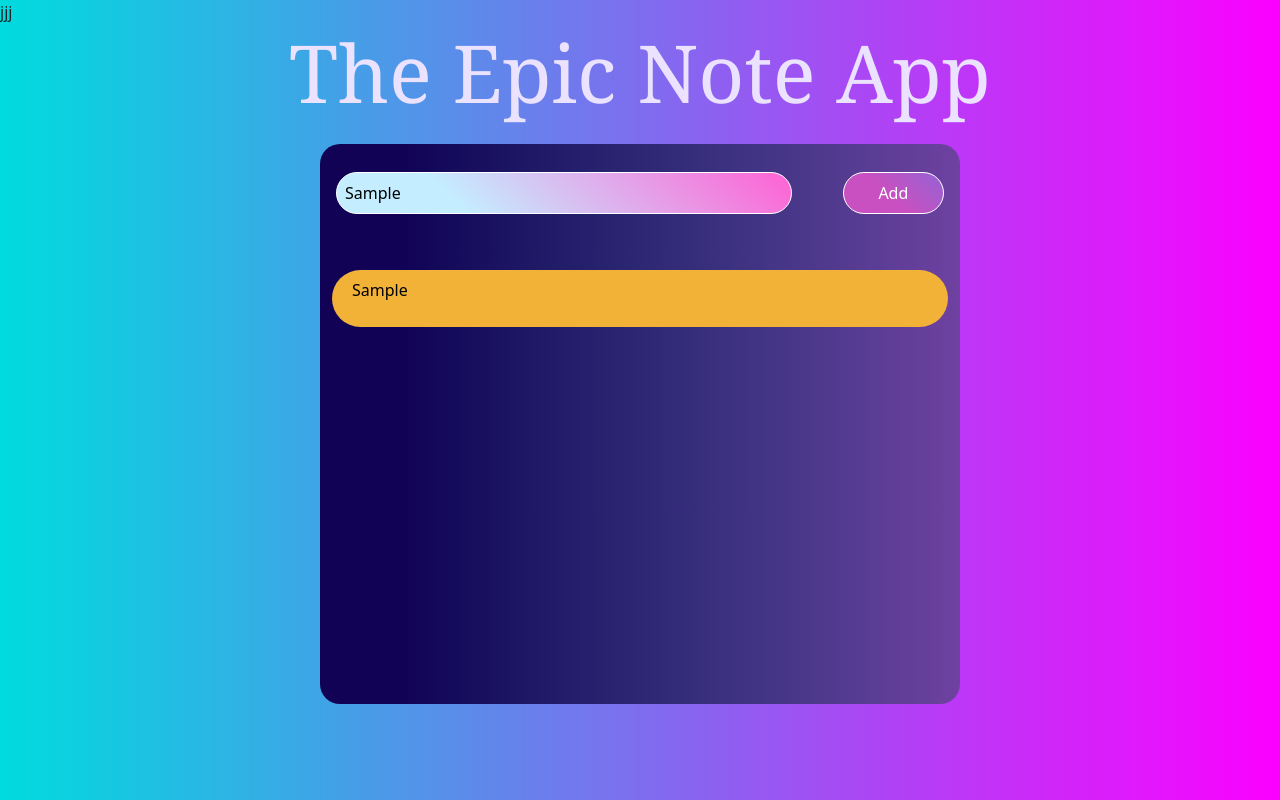
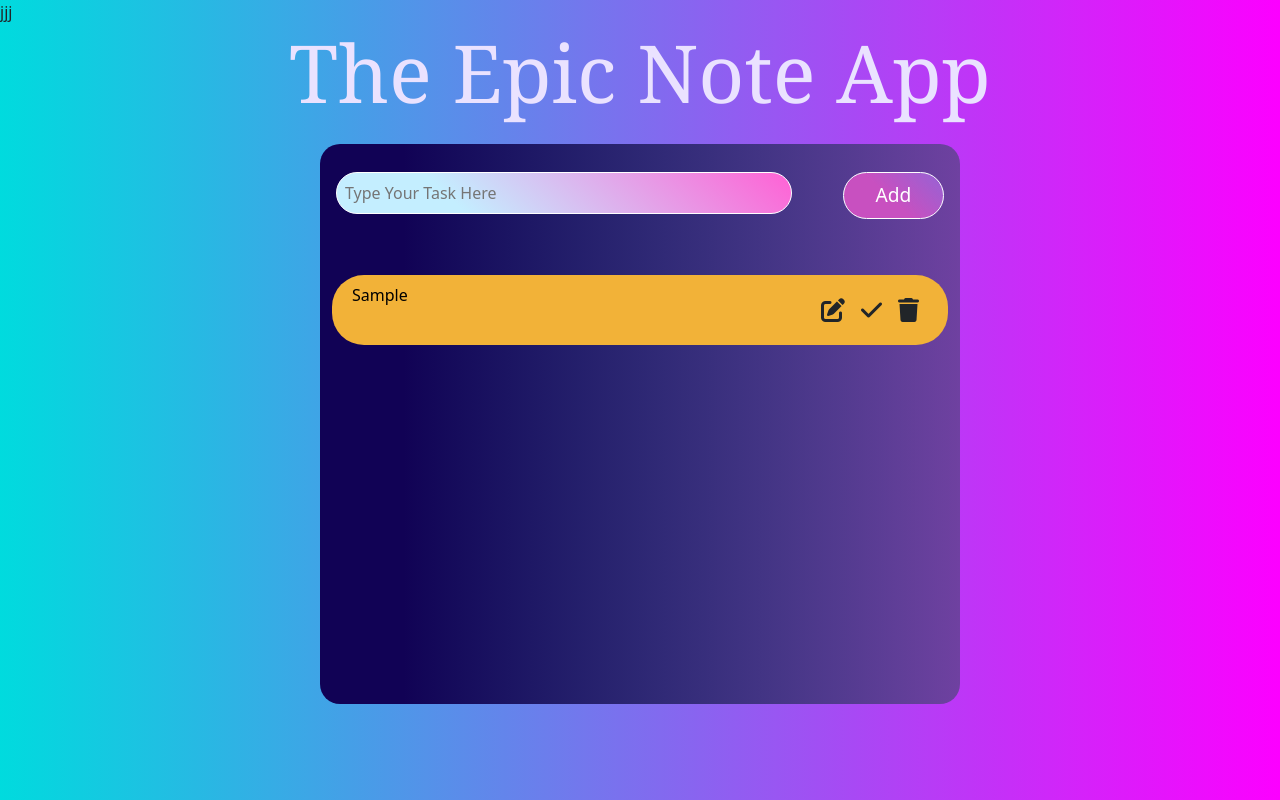
Before and after one commit to bishoysfayez/NotesApp-React, a React (Create React App) app: page / in a window 1280 px wide. Both pictures are taken after typing "Sample" into the empty fields and a click on the button "Add". Built offline with nearby package versions, Linux system fonts and the light colour scheme.

Commit message:
Add files via upload

```diff
--- a/src/MainInputPage/MainInputPage.jsx
+++ b/src/MainInputPage/MainInputPage.jsx
@@ -6,7 +6,6 @@ export default function MainInputPage (){
     let notes = localStorage.getItem("notes") ? JSON.parse(localStorage.getItem("notes")) : [];
 
     let [postedNotes, setPostedNotes] = useState(notes)
-
 
 
     // marking done function
@@ -76,7 +75,7 @@ export default function MainInputPage (){
     if(document.getElementById('todoInput').value){
         let newNoteBody = document.getElementById('todoInput').value;
         let newNoteID = postedNotes.length
-        let newNote ={id:newNoteID, noteBody :newNoteBody, isDone: false};
+        let newNote ={id:newNoteID, noteBody :newNoteBody, isDone: false, toBeEdited:false};
         // updating state with the new note
         let copiedNotes = [...postedNotes]
         copiedNotes.push(newNote)
@@ -87,11 +86,85 @@ export default function MainInputPage (){
     } else {
         window.alert('empty note ignored - please add note')
     }
+    document.getElementById('todoInput').value = '';
+
 
 
 }
 
-// setup local storage
+// editing note
+
+const editNote = function (itemID){
+    //1-deeb copy
+    let copiedNotes = [...postedNotes];
+    let markedIndex = -1;
+    // find item with specific id - find index of element
+    for (let i = 0; i < copiedNotes.length; i++){
+        if(copiedNotes[i].id === itemID ){
+            markedIndex = i;
+            // set toBeEdited flag to true to mark it to the next function
+            copiedNotes[i].toBeEdited = true;
+        }
+    }
+    // put the note body before edit in the input field
+    document.getElementById('todoInput').value =  copiedNotes[markedIndex].noteBody;
+    // add class to the pointed note
+    document.querySelectorAll('.noteContainer').forEach((element, index)=>{
+        if (index === markedIndex){
+            element.classList.add('selectedForEdit')
+
+
+        } else{
+            element.classList.remove('selectedForEdit')
+        }
+        // set state to the nots array contains the "to be edited" flag
+        setPostedNotes(copiedNotes);
+        // update local storage
+        let savedPostedNotes = JSON.stringify(copiedNotes)
+        localStorage.setItem ("notes" ,savedPostedNotes);
+
+    })
+
+     // hiding the Add btn
+     document.querySelector('.addNoteBtn').classList.add('d-none');
+     document.querySelector('.editNoteBtn').classList.remove('d-none');
+
+
+
+};
+
+
+const postEditedNote = function (){
+
+    let copiedNotes = [...postedNotes];
+    // find item with specific id - find index of element
+    for (let i = 0; i < copiedNotes.length; i++){
+        if(copiedNotes[i].toBeEdited ){
+            copiedNotes[i].noteBody = document.getElementById('todoInput').value;
+            // removing toBeEdited flag
+            copiedNotes[i].toBeEdited = false;
+        }
+    }
+
+    // hiding the edit btn
+    document.querySelector('.addNoteBtn').classList.remove('d-none');
+    document.querySelector('.editNoteBtn').classList.add('d-none');
+    // remove editing class from note
+    let notesNodeList = document.querySelectorAll('.noteContainer')
+    for (let i = 0; i < notesNodeList.length; i++){
+        notesNodeList[i].classList.remove('selectedForEdit');
+
+    }
+
+    // set state
+    setPostedNotes(copiedNotes);
+    // update local storage
+    let savedPostedNotes = JSON.stringify(copiedNotes)
+    localStorage.setItem ("notes" ,savedPostedNotes);
+    // resetting input field
+    document.getElementById('todoInput').value = '';
+
+}
 
 
 
@@ -106,13 +179,14 @@ export default function MainInputPage (){
                   <input className='w-100 my-2' type="text" name="todoInput" id="todoInput" placeholder='Type Your Task Here'/>
                 </div>
                 <div className="col-md-2 p-0">
-                    <button className='w-100 m-0 rounded-5 my-2' type="submit" onClick={()=>{addNote()}}>Add</button>
+                    <button className='w-100 m-0 rounded-5 my-2 addNoteBtn visible' type="submit" onClick={()=>{addNote()}}>Add</button>
+                    <button className='w-100 m-0 rounded-5 my-2 editNoteBtn hidden d-none' type="submit" onClick={()=>{postEditedNote()}}>Edit</button>
                 </div>
             </div>
 
             <div className="notesContainer container-fluid d-flex flex-column-reverse align-items-center justify-content-center px-0 py-3 my-4">
                 {postedNotes.map((element)=>{
-                return  <Note isDone = {element.isDone} body={element.noteBody} id={element.id} key={element.id} deleteNote = {()=>deleteNote(element.id)} markDone = {()=>{markDone(element.id)}} />
+                return  <Note isDone = {element.isDone} body={element.noteBody} id={element.id} key={element.id} deleteNote = {()=>deleteNote(element.id)} markDone = {()=>{markDone(element.id)}} editNote = {()=>{editNote(element.id)}} />
 
             })}
 
@@ -121,6 +195,11 @@ export default function MainInputPage (){
             </div>
 
         </div>
+
+
+
+
+
     </>
     )
 }
--- a/src/Note/Note.jsx
+++ b/src/Note/Note.jsx
@@ -8,10 +8,11 @@ export default function Note(props) {
          {props.isDone ?
          <div className="noteContainer w-100 mx-0 my-1 p-2 rounded-5 row done" key={props.id}>
 
-          <div className="col-md-9">{props.body}</div>
-          <div className="col-md-3 text-end btn btnContainer">
+          <div className="col-md-7 my-auto">{props.body}</div>
+          <div className="col-md-5 text-end btn btnContainer">
+              <i className='fa-solid fa-edit' onClick={()=>{props.editNote(props.id)}}></i>
               <i className='fa-solid fa-refresh ' onClick={()=>{props.markDone(props.id)}}></i>
-              <i className='fa-solid fa-trash ms-4' onClick={()=>{props.deleteNote(props.id)}}></i>
+              <i className='fa-solid fa-trash' onClick={()=>{props.deleteNote(props.id)}}></i>
           </div>
         </div>
 :
@@ -19,8 +20,9 @@ export default function Note(props) {
 
 <div className="col-md-9">{props.body}</div>
 <div className="col-md-3 text-end btn btnContainer">
-    <i className='fa-solid fa-check ' onClick={()=>{props.markDone(props.id)}}></i>
-    <i className='fa-solid fa-trash ms-4' onClick={()=>{props.deleteNote(props.id)}}></i>
+    <i className='fa-solid fa-edit' onClick={()=>{props.editNote(props.id)}}></i>
+    <i className='fa-solid fa-check ' onClick={()=>{props.markDone(props.id)}} onkey></i>
+    <i className='fa-solid fa-trash' onClick={()=>{props.deleteNote(props.id)}}></i>
 </div>
 </div>
 
--- a/src/index.css
+++ b/src/index.css
@@ -26,13 +26,22 @@ input{
   border-radius: 50px;
   border: 1px solid white;
 }
-button{
+.addNoteBtn{
   padding: 0.5rem;
-  font-size: 1.5rem;
   background: #4158D0;
   background-image: linear-gradient(43deg, #C850C0 46%, #ff70db71 100% );
   color: white;
   border: 1px solid white;
+  font-size: 1.2rem;
+}
+.editNoteBtn{
+  padding: 0.5rem;
+  background: #4158D0;
+  background-image: linear-gradient(43deg, #1a17eb 46%, #b3b2f0 100% );
+  color: white;
+  border: 1px solid white;
+  font-size: 1.2rem;
+
 }
 
 .mainContainer{
@@ -47,21 +56,25 @@ button{
   background-color: #f2b238;
   padding: auto;
   margin: auto;
+  word-wrap: break-word;
 }
 .btnContainer{
-  visibility: hidden;
-  transition: visibility 1s;
+
+  margin: auto;
 }
 .btnContainer i{
   font-size: 1.5rem;
+  margin: 0.5rem;
 
 }
-.noteContainer:hover .btnContainer{
-  visibility: visible!important;
-}
+
 .noteContainer .btnContainer i:hover{
   color: brown;
 }
 .done{
   background-color:rgba(200,200,200,0.4)!important;
 }
+.selectedForEdit{
+  background-color: #25fffff8;
+  color: white;
+}
```
Also changed, not shown: 1 other file (tests, documents, lock files or other folders).
